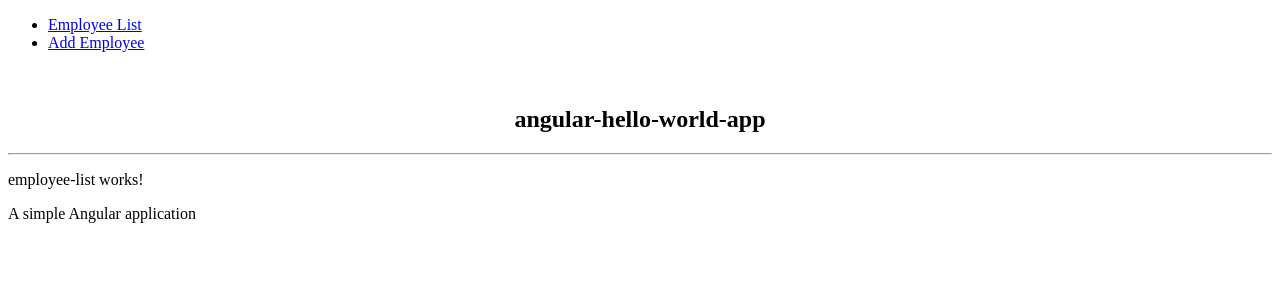
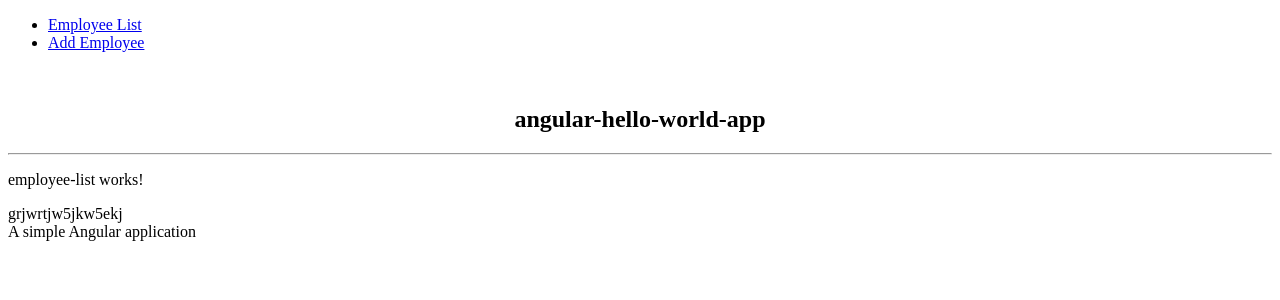
Before and after one commit to d3vsupp0r7/angular, an Angular app in the folder angular-hello-world-app/: page /employees in a window 1280 px wide. Shown: the top 300 px of the page. Built offline with nearby package versions, Linux system fonts and the light colour scheme.

Commit message:
test git commit

```diff
--- a/angular-hello-world-app/src/app/employee-list/employee-list.component.html
+++ b/angular-hello-world-app/src/app/employee-list/employee-list.component.html
@@ -1 +1,2 @@
 <p>employee-list works!</p>
+grjwrtjw5jkw5ekj
--- a/angular-hello-world-app/src/app/employee-list/employee-list.component.ts
+++ b/angular-hello-world-app/src/app/employee-list/employee-list.component.ts
@@ -2,6 +2,7 @@ import { Component, OnInit } from '@angular/core';
 
 @Component({
   selector: 'app-employee-list',
+
   templateUrl: './employee-list.component.html',
   styleUrls: ['./employee-list.component.css']
 })
```
